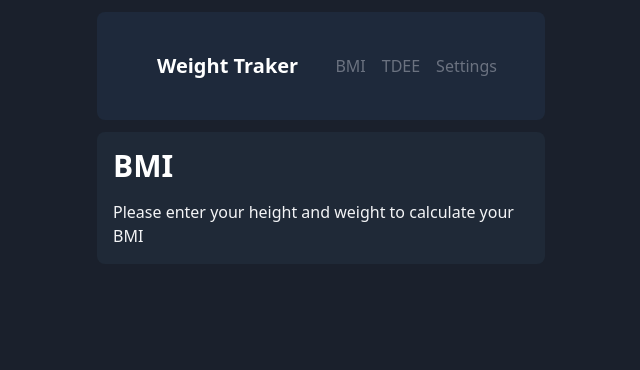
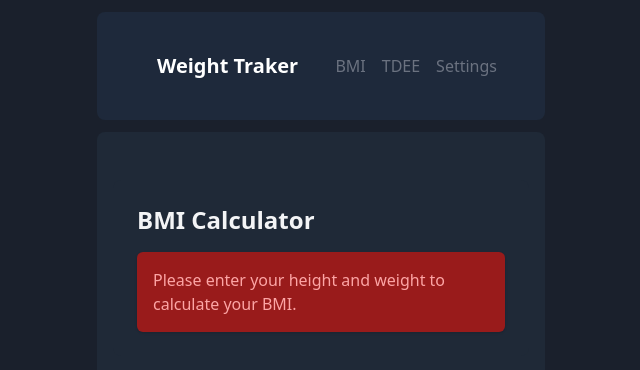
Before and after one commit to maurodf0/weight-traker, a Vue app: page /bmi in a window 1280 px wide. Shown: the top 370 px of the page, without its empty margins (319-959 px from the left). Built offline with nearby package versions, Linux system fonts and the light colour scheme; the HTML template or start-up script is replaced by a standard one.

Commit message:
better tailwind

```diff
--- a/src/views/BMIView.vue
+++ b/src/views/BMIView.vue
@@ -33,15 +33,20 @@ const BMIMessage = computed(() => {
 </script>
 
 <template>
-    <div>
-        <h1>BMI</h1>
-        <div v-if="BMI">
-        <p>Your BMI is: {{ BMI }} </p>
-        <p>{{ BMIMessage }}</p>
-        </div>
+  <div class="max-w-md mx-auto my-8 p-6 dark:bg-gray-800 rounded-lg">
+    <h1 class="text-2xl font-bold text-gray-900 dark:text-gray-100 mb-4">BMI Calculator</h1>
 
-        <div v-else>
-            <p>Please enter your height and weight to calculate your BMI</p>
-        </div>
+    <div v-if="BMI" class="p-4 bg-white dark:bg-slate-700 rounded-md shadow">
+      <p class="text-lg font-semibold text-gray-800 dark:text-gray-100">
+        Your BMI is: <span class="text-blue-600 dark:text-blue-400">{{ BMI }}</span>
+      </p>
+      <p class="mt-2 text-gray-700 dark:text-gray-300">{{ BMIMessage }}</p>
     </div>
+
+    <div v-else class="p-4 bg-red-100 dark:bg-red-800 rounded-md shadow">
+      <p class="text-red-700 dark:text-red-300">
+        Please enter your height and weight to calculate your BMI.
+      </p>
+    </div>
+  </div>
 </template>
--- a/src/views/TDEEView.vue
+++ b/src/views/TDEEView.vue
@@ -40,7 +40,7 @@ const tdee = computed(() => {
   <div class="max-w-3xl mx-auto my-8 p-6 bg-white dark:bg-gray-800 rounded-lg ">
     <h1 class="text-2xl font-bold text-gray-800 dark:text-gray-100 mb-4">TDEE Calculator</h1>
 
-    <div v-if="tdee" class="bg-gray-50 dark:bg-gray-700 p-4 rounded-lg">
+    <div v-if="tdee" class="bg-gray-50 dark:bg-slate-700 p-4 rounded-lg">
       <p class="text-lg text-gray-800 dark:text-gray-100 font-semibold">
         Your TDEE is: <span class="text-blue-500 dark:text-blue-400">{{ tdee }}</span>
       </p>
```
